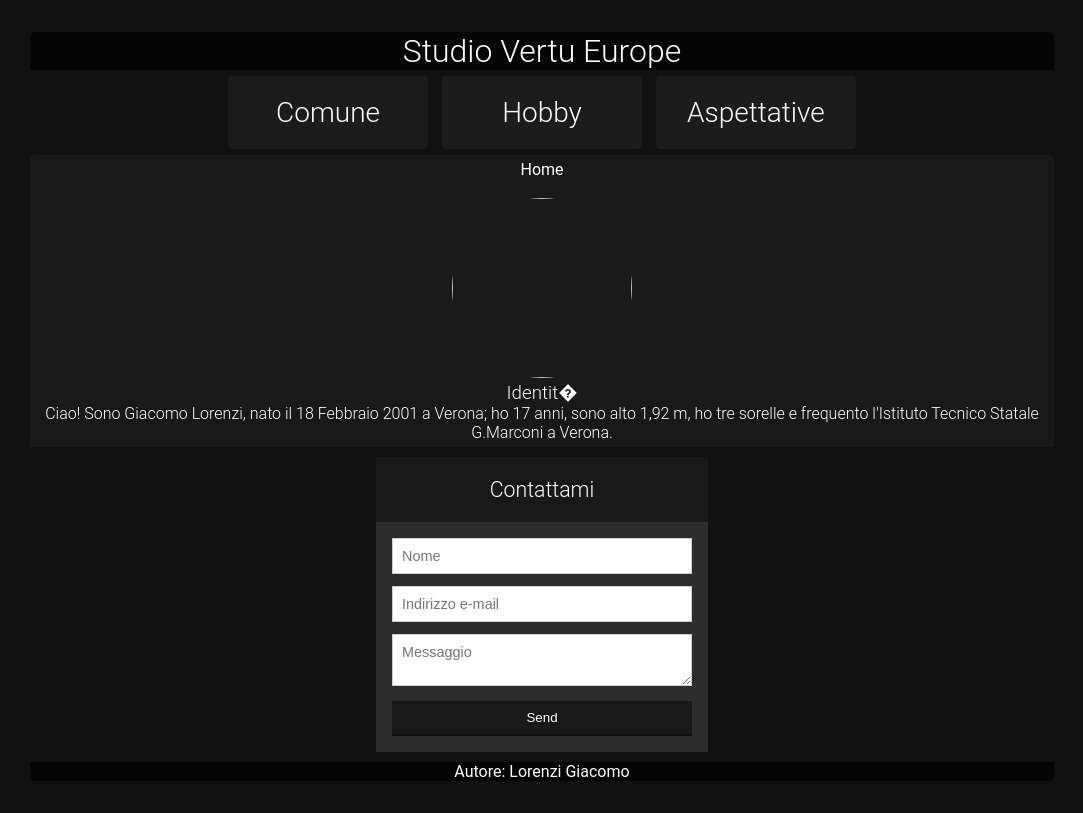
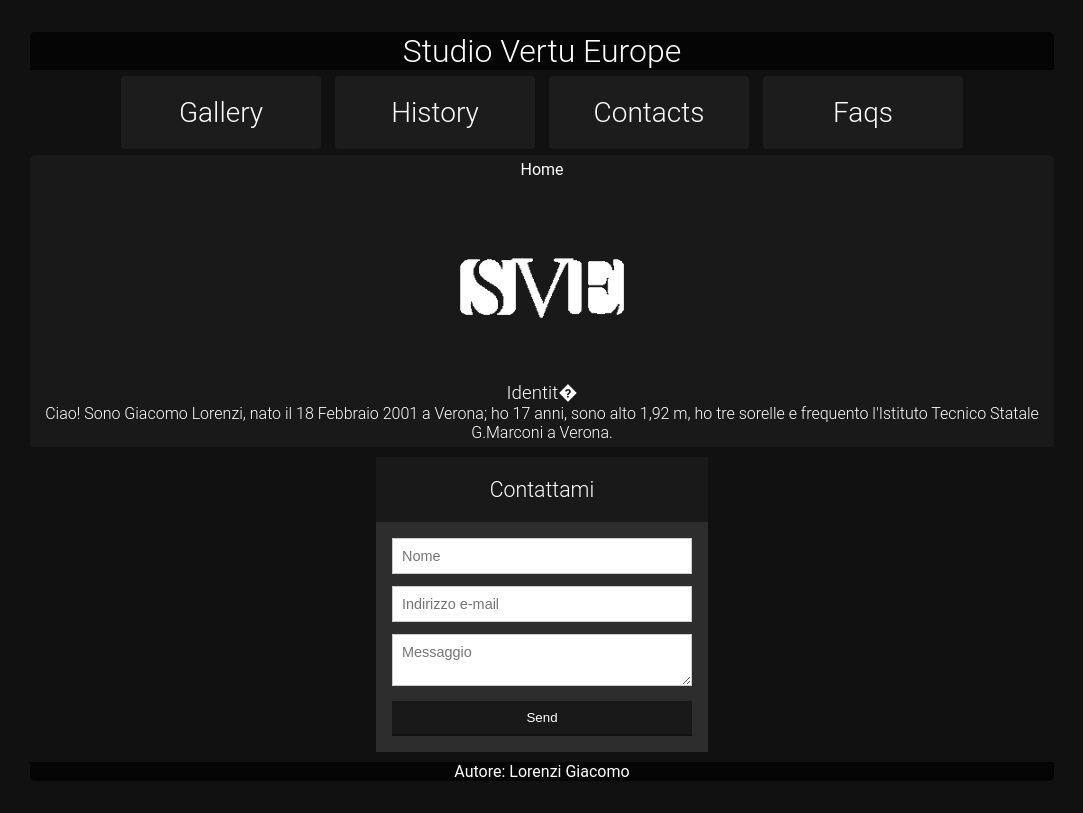
Before and after one commit to giacob500/SVE-first-website, a plain HTML site: page index.html in a window 1280 px wide. Shown: the whole page, without its empty margins (98-1181 px from the left). Drawn offline with Linux system fonts and the light colour scheme.

Commit message:
navigation bar fixed

```diff
--- a/index.html
+++ b/index.html
@@ -1,26 +1,36 @@
 <!DOCTYPE html>
 <html lang="it">
+
 <head>
-    <meta charset="utf-8"/>
+	<meta charset="utf-8" />
 	<title>progetto_html_lorenzi</title>
 	<link rel="stylesheet" type="text/css" href="css/look.css">
 	<link rel="font-face">
 </head>
+
 <body background="#111111">
 	<div id="container">
- 	<header><h1>Studio Vertu Europe<h1></header>
+		<header>
+			<h1>Studio Vertu Europe<h1>
+		</header>
 		<nav>
-		<button href="pagina_2.html" class="button" style="vertical-align:middle"><a href="pagina_2.html" id="menubuttonback"><span>Comune</span></a></button>
-		<button href="pagina_3.html" class="button" style="vertical-align:middle"><a href="pagina_3.html" id="menubuttonback"><span>Hobby</span></a></button>
-		<button href="pagina_4.html" class="button" style="vertical-align:middle"><a href="pagina_4.html" id="menubuttonback"><span>Aspettative</span></a></button>
+			<button href="gallery.html" class="button" style="vertical-align:middle"><a href="gallery.html"
+					id="menubuttonback"><span>Gallery</span></a></button>
+			<button href="history.html" class="button" style="vertical-align:middle"><a href="history.html"
+					id="menubuttonback"><span>History</span></a></button>
+			<button href="contacts.html" class="button" style="vertical-align:middle"><a href="contacts.html"
+					id="menubuttonback"><span>Contacts</span></a></button>
+			<button href="faqs.html" class="button" style="vertical-align:middle"><a href="faqs.html"
+					id="menubuttonback"><span>Faqs</span></a></button>
 		</nav>
 		<article id="copyright">
 			Home<br><br>
-	<img src="immagini\instagram.jpg" width="180px" height="180px" id="roundedpic">
+			<img src="images/logo_white.png" width="180px" height="180px" id="roundedpic">
 			<section>
 				<h1>Identit�</h1>
 				<p id="who">
-	  	<p>Ciao! Sono Giacomo Lorenzi, nato il 18 Febbraio 2001 a Verona; ho 17 anni, sono alto 1,92 m, ho tre sorelle e frequento l'Istituto Tecnico Statale G.Marconi a Verona.</p>
+				<p>Ciao! Sono Giacomo Lorenzi, nato il 18 Febbraio 2001 a Verona; ho 17 anni, sono alto 1,92 m, ho tre
+					sorelle e frequento l'Istituto Tecnico Statale G.Marconi a Verona.</p>
 			</section>
 		</article>
 		<div class="form-style-6">
@@ -34,4 +44,5 @@
 		</div>
 		<footer>Autore: Lorenzi Giacomo</footer>
 </body>
+
 </html>
```
Also changed, not shown: contacts.html (+16 -5 lines), faqs.html (+19 -7 lines), gallery.html (+19 -7 lines), history.html (+29 -13 lines), images/banner.jpg (added), images/logo_black.png (added), images/logo_white.png (added). Lines whose indentation alone changed are shown as unchanged.
